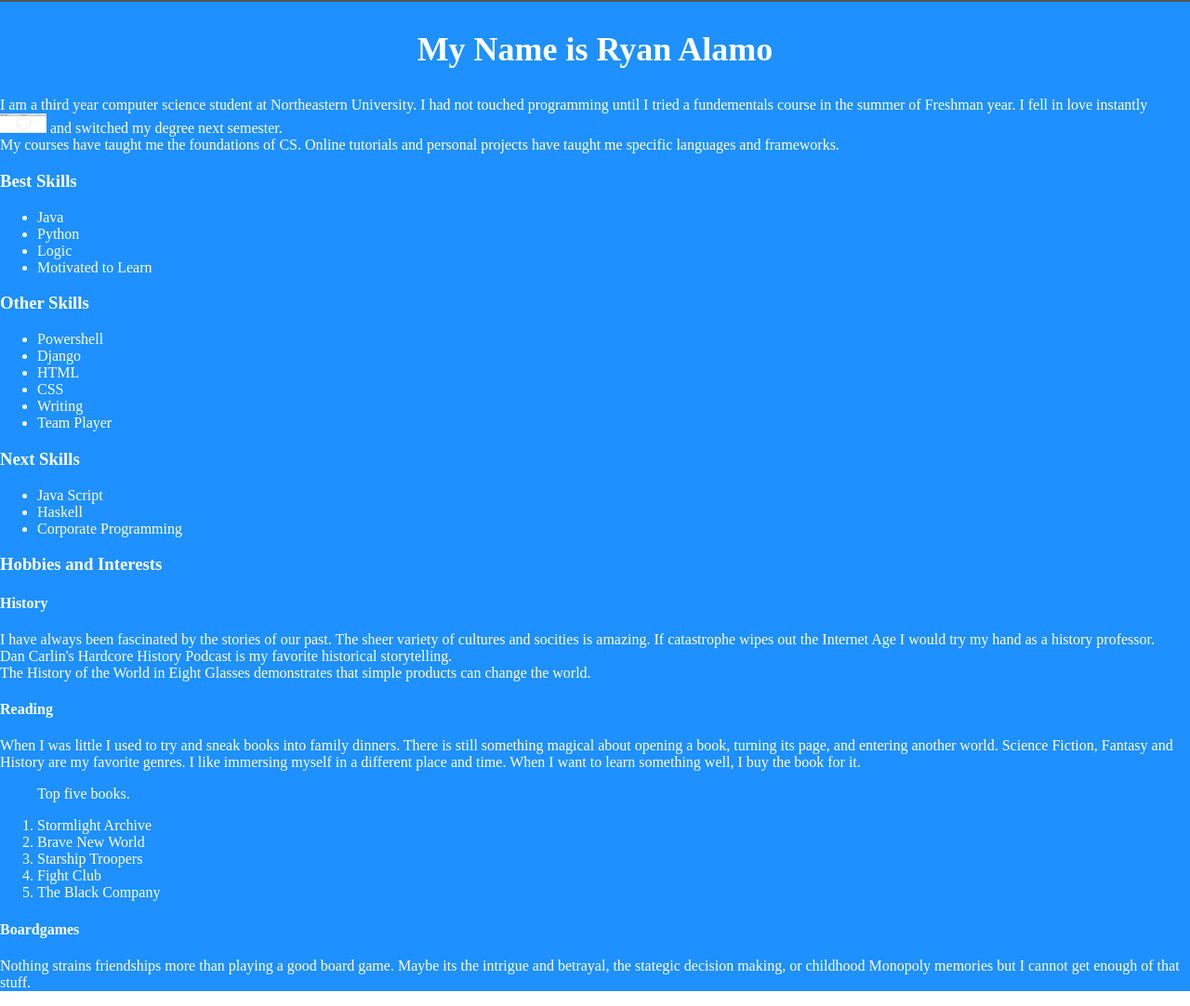
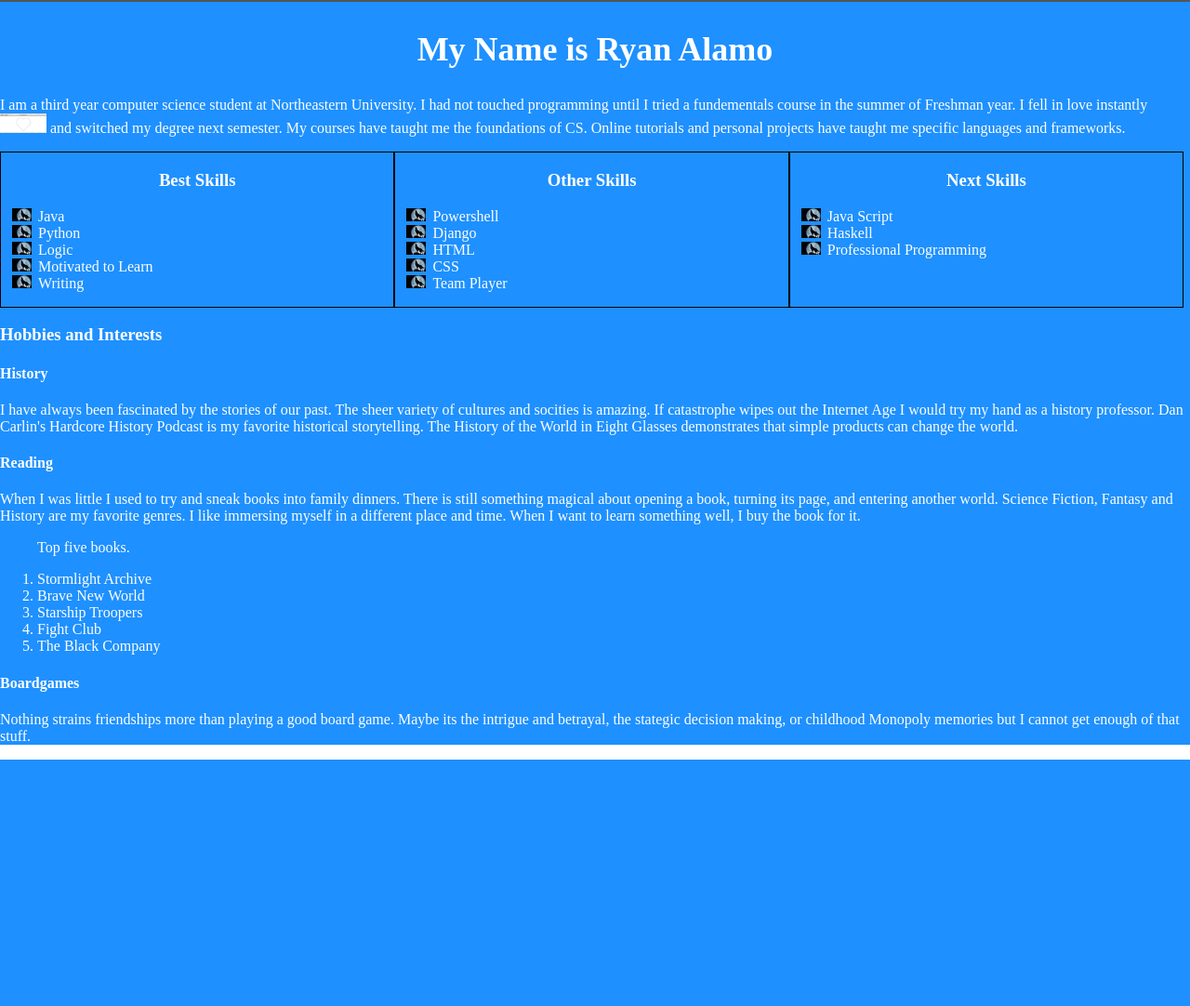
Before and after one commit to ralamo33/mysite, a Django app: page /aboutme/ in a window 1280 px wide. Shown: the part 168-1250 px from the top of the page at 93% size. After the commit the page ends 985 px from the top, so only its background shows below. Run offline with Django 3.2, Linux system fonts and the light colour scheme.

Commit message:
Skill explantions when you hover over them!!

```diff
--- a/assets/style.css
+++ b/assets/style.css
@@ -107,6 +107,54 @@ body {
 /*
 Designed for the About Me page.
 */
+.row {
+    margin-left: auto;
+    margin-right: auto;
+    max-width: 100%;
+    max-height: 100%;
+
+}
+
+.column {
+    float: left;
+    width: 33%;
+    border: 1px solid black;
+}
+
+.column h3 {
+    text-align: center;
+}
+
+.column li {
+    list-style-type: circle;
+    list-style-image: url('tiny_wolf.jpg');
+    list-style-image-width: 10px;
+}
+
+.row:after {
+    content: "";
+    display: table;
+    clear: both;
+}
+
+/* Responds in case the screen is small.*/
+@media screen and (max-width: 600px) {
+    .column {
+        width: 100%;
+    }
+}
+
+/* Hide the text explaining each skill.*/
+.skill span {
+    display: none;
+}
+
+.skill:hover span {
+    display: inline;
+}
+
+/*Reveal the text explaining each skill.*/
+
 
 .about_me {
     color: #FEFEFE;
--- a/main/Templates/main/aboutme.html
+++ b/main/Templates/main/aboutme.html
@@ -15,42 +15,61 @@
         I tried a fundementals course in the summer of Freshman year. I fell in love instantly
         <img class ="inline_image" src="{% static 'heart.png' %}">
         and switched my degree next semester.
-        <br>
         My courses have taught me the foundations of CS. Online tutorials and personal projects have taught me specific
         languages and frameworks.
     </p>
+    <div class ="row">
+        <div class="column" id="first">
         <h3>Best Skills</h3>
             <ul>
-            <li>Java</li>
-            <li>Python</li>
-            <li>Logic</li>
-            <li>Motivated to Learn</li>
+                <li class="skill">Java
+                    <span class="skill">I have the most experience with Java. I have taken and tutored for two courses
+                    using Java.</span>
+                </li>
+                <li class="skill">Python
+                    <span class="skill">I am self taught, and have a good  understanding of the language. This website
+                        was created using Python and the Django framework!</span>
+                </li>
+                <li class="skill">Logic
+                    <span class="skill">I have an intuitive understanding of logic. At Charles River Development, I got a
+                    perfect score on the logic test in half the time given.</span>
+                </li>
+                <li class="skill">Motivated to Learn
+                    <span class="skill">Two years ago I had never touched a programming language.
+                        University taught me Java and the fundamentals, I did the rest. </span>
+                </li>
+                <li class="skill">Writing
+                    <span class="skill"></span>
+                </li>
             </ul>
+        </div>
+        <div class="column">
         <h3>Other Skills</h3>
             <ul>
-            <li>Powershell</li>
-            <li>Django</li>
-            <li>HTML</li>
-            <li>CSS</li>
-            <li>Writing</li>
-            <li>Team Player</li>
+                <li class="skill">Powershell</li>
+                <li class="skill">Django</li>
+                <li class="skill">HTML</li>
+                <li class="skill">CSS</li>
+                <li class="skill">Team Player</li>
             </ul>
+        </div>
+        <div class="column">
         <h3>Next Skills</h3>
             <ul>
-            <li>Java Script</li>
-            <li>Haskell</li>
-            <li>Corporate Programming</li>
+                <li class="skill">Java Script</li>
+                <li class="skill">Haskell</li>
+                <li class="skill">Professional Programming</li>
+                <br>
+                <br>
             </ul>
-
-
+        </div>
+    </div>
     <h3>Hobbies and Interests</h3>
         <h4>History</h4>
             <p>
                 I have always been fascinated by the stories of our past. The sheer variety of cultures and socities
                 is amazing. If catastrophe wipes out the Internet Age I would try my hand as a history professor.
-                <br>
                 <a>Dan Carlin's Hardcore History Podcast</a> is my favorite historical storytelling.
-                <br>
                 <a>The History of the World in Eight Glasses</a> demonstrates that simple products can change the world.
             </p>
         <h4>Reading</h4>
```
Also changed, not shown: assets/tiny_wolf.jpg (added). Lines whose indentation alone changed are shown as unchanged.
